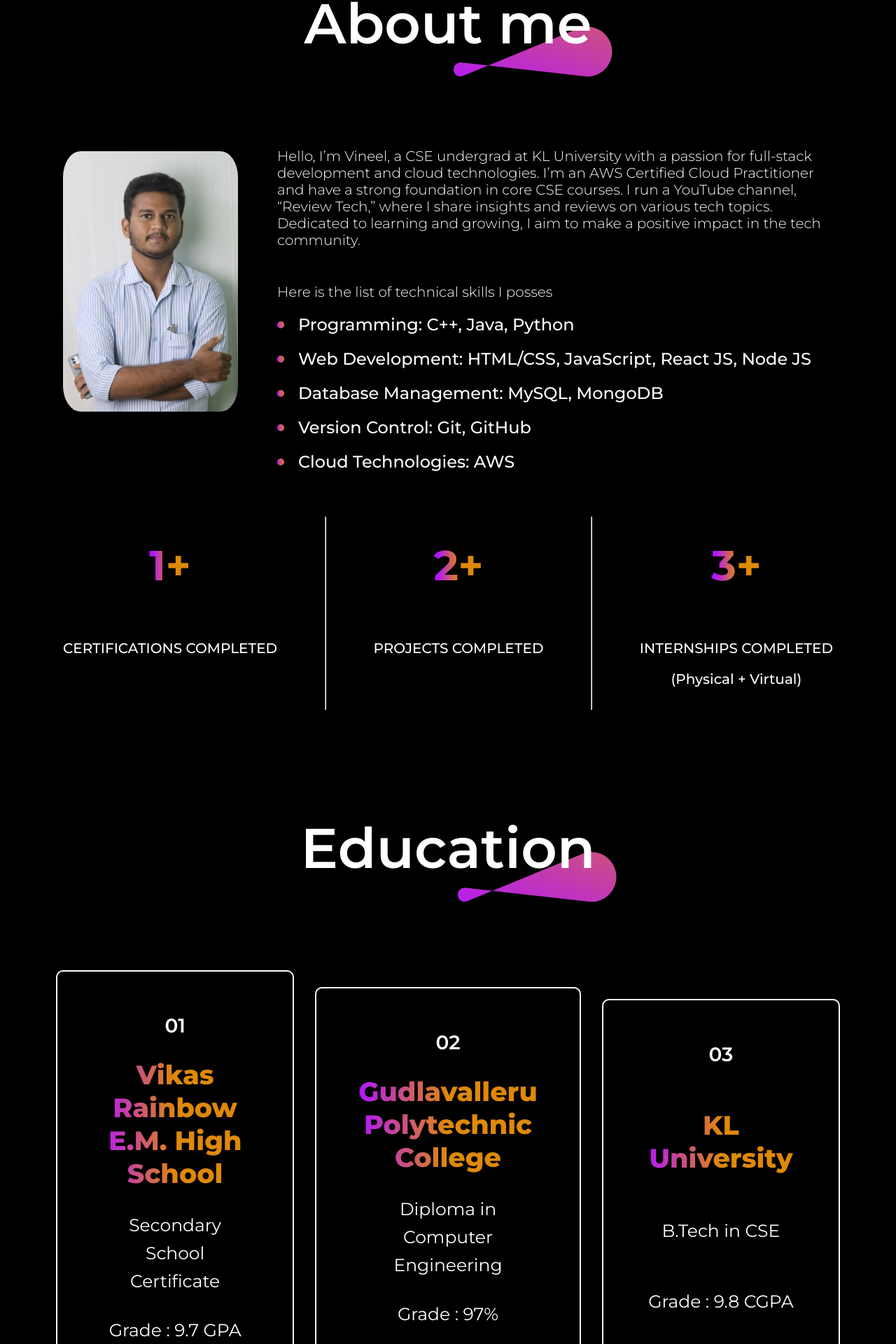
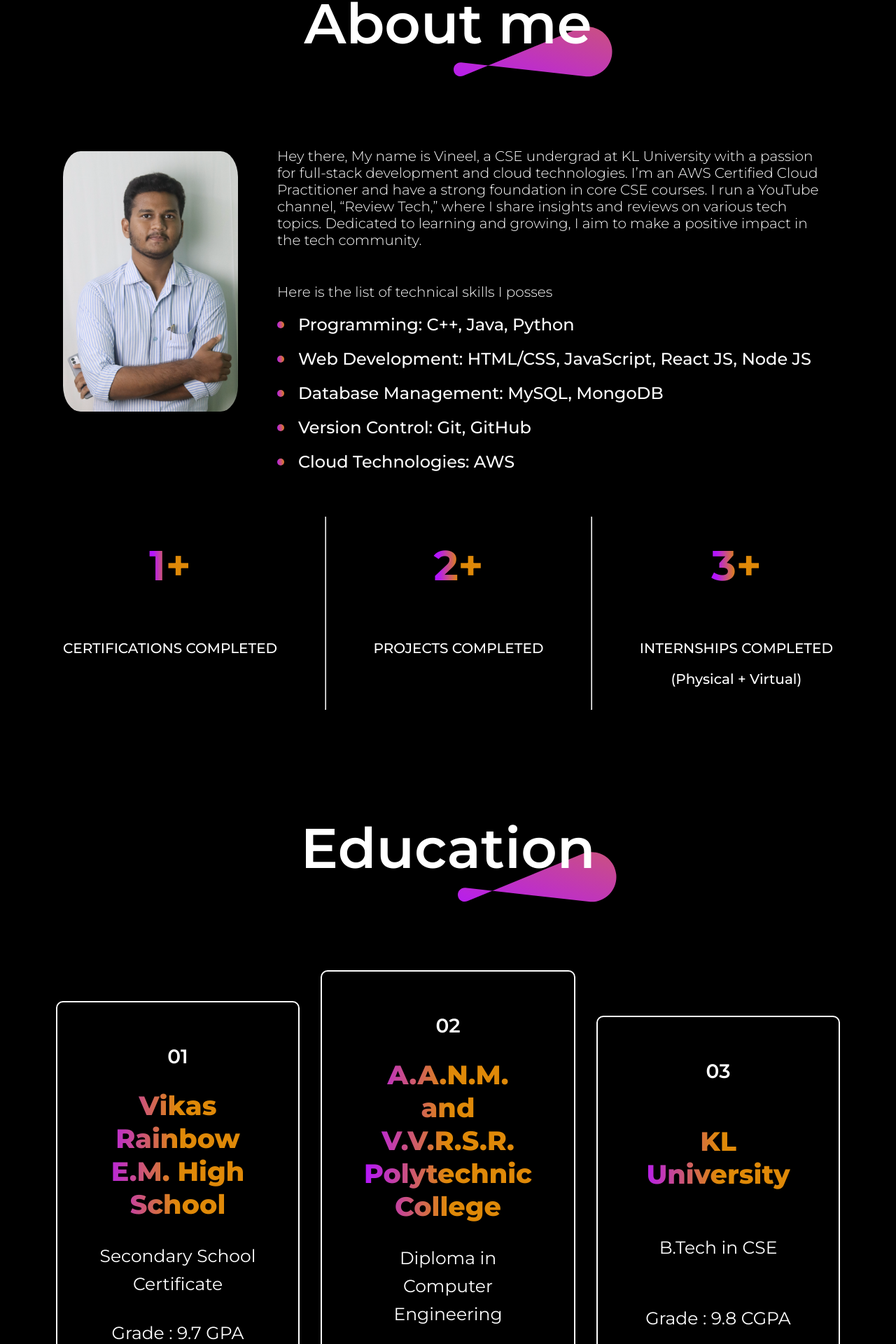
Before and after one commit to 2200039088/Portfolio-Website, a React (Create React App) app: page / in a window 1280 px wide. Shown: the part 953-2873 px from the top of the page at 70% size. Built offline with nearby package versions, Linux system fonts and the light colour scheme.

Commit message:
Right click disabled

```diff
--- a/src/App.js
+++ b/src/App.js
@@ -1,9 +1,10 @@
 import React from 'react';
 import Student from './Student';
+import { useEffect } from 'react';
 
 const App = () => {
- /*   useEffect(() => {
-    Function to handle context menu event (right-click)
+    useEffect(() => {
+   // Function to handle context menu event (right-click)
     const handleContextMenu = (event) => {
       event.preventDefault(); // Prevent the default right-click behavior
     };
@@ -20,7 +21,7 @@ const App = () => {
     return () => {
       document.removeEventListener('contextmenu', handleContextMenu);
     };
-  }, []); */
+  }, []);
 
   return (
     <Student />
--- a/src/assets/education_data.js
+++ b/src/assets/education_data.js
@@ -9,7 +9,7 @@ const education_data = [
 
     {
         s_no : "02",
-        s_name : "Gudlavalleru Polytechnic College",
+        s_name : "A.A.N.M. and V.V.R.S.R. Polytechnic College",
         s_desc : "Diploma in Computer Engineering",
         s_grade : "Grade : 97%"
     },
--- a/src/assets/project_data.js
+++ b/src/assets/project_data.js
@@ -9,7 +9,7 @@ const project_data = [
         s_no : '01',
         s_name : "Portfolio Project",
         s_subtitle : "Personal Project",
-        s_tech : 'MERN Stack',
+        s_tech : 'React.JS',
         s_link : "https://github.com/2200039088/Portfolio-Website",
         s_img : portfolio_project
     },
--- a/src/components/About/About.js
+++ b/src/components/About/About.js
@@ -17,7 +17,7 @@ const About = () => {
 
         <div className="about-right">
             <div className="about-para">
-                <p> Hello, I’m Vineel, a CSE undergrad at KL University with a passion for full-stack development and cloud technologies. I’m an AWS Certified Cloud Practitioner and have a strong foundation in core CSE courses. I run a YouTube channel, “Review Tech,” where I share insights and reviews on various tech topics. Dedicated to learning and growing, I aim to make a positive impact in the tech community.</p>
+                <p> Hey there, My name is Vineel, a CSE undergrad at KL University with a passion for full-stack development and cloud technologies. I’m an AWS Certified Cloud Practitioner and have a strong foundation in core CSE courses. I run a YouTube channel, “Review Tech,” where I share insights and reviews on various tech topics. Dedicated to learning and growing, I aim to make a positive impact in the tech community.</p>
                 <p> Here is the list of technical skills I posses</p>
             </div>
             <div className="about-skills">
```
